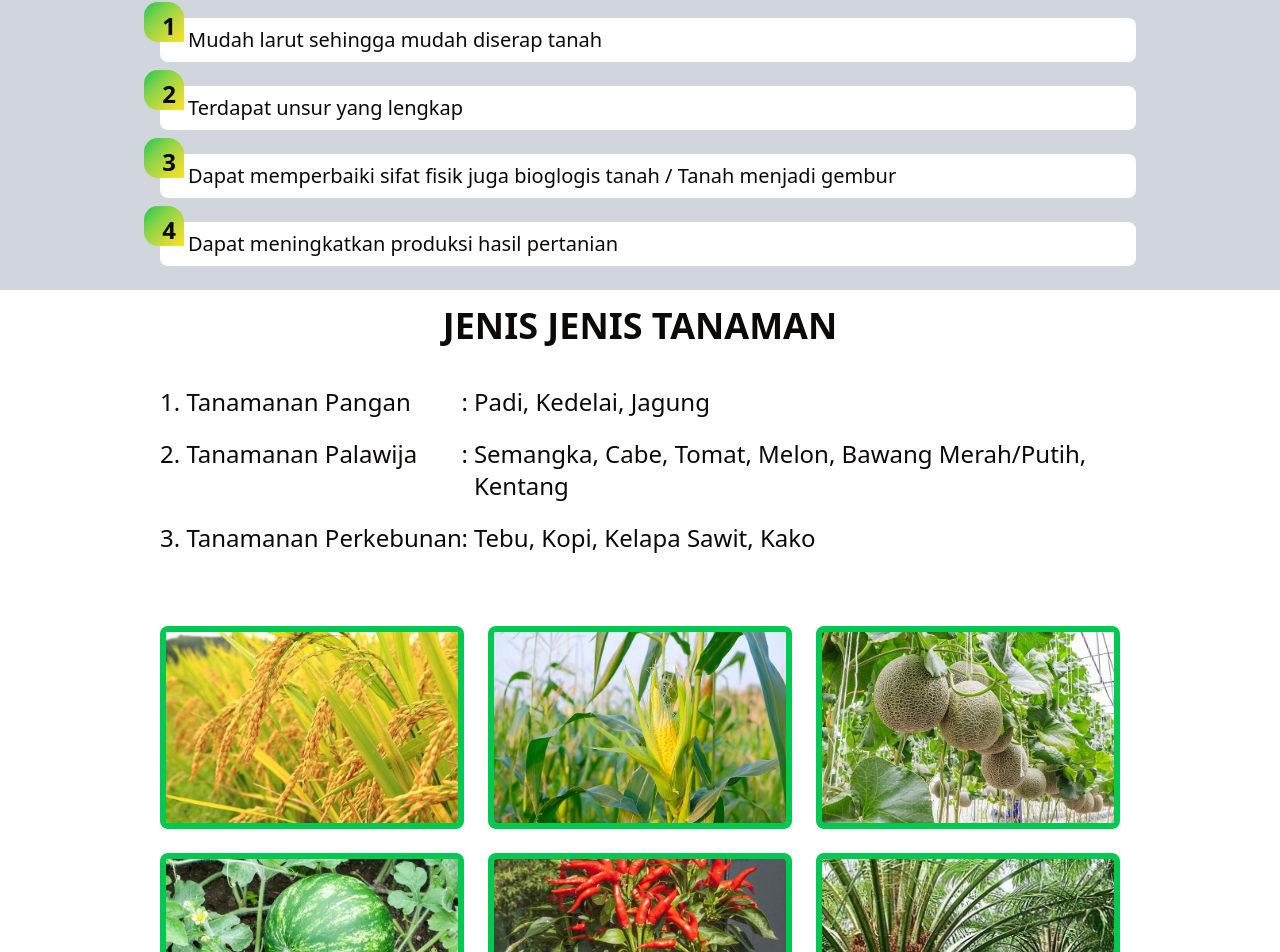
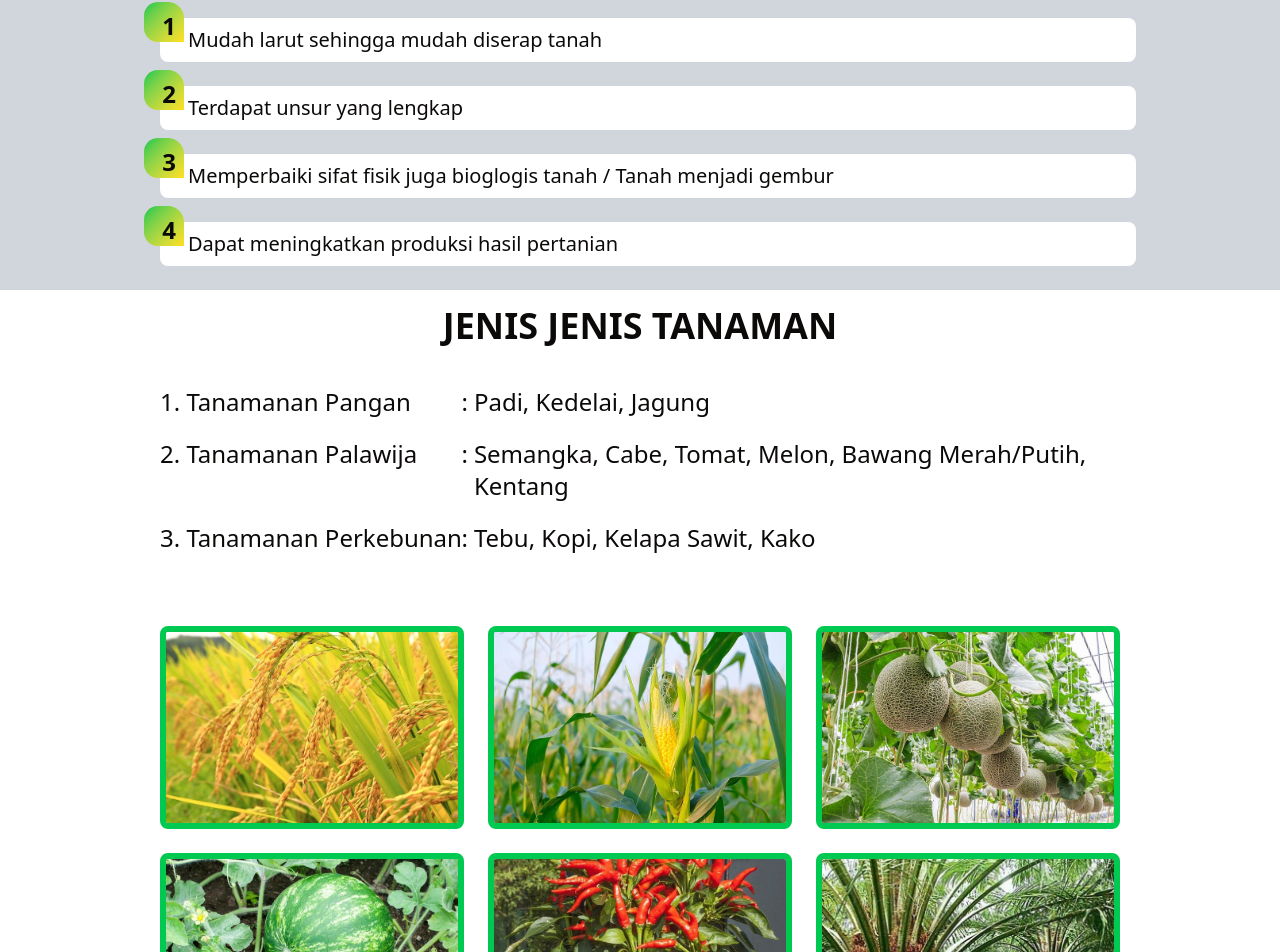
Before and after one commit to IrhamIzza/Jaya_Berseri_FrontEnd, a Vue app: page /product/article/1 in a window 1280 px wide. Shown: the part 924-1876 px from the top of the page. Built offline with nearby package versions, Linux system fonts and the light colour scheme; no server answers.

Commit message:
fix article

```diff
--- a/src/views/ArticleView.vue
+++ b/src/views/ArticleView.vue
@@ -42,7 +42,7 @@ watch(() => route.params.articleId, (New, old) => {
 })
 
 const keunggulan = [
-    'Mudah larut sehingga mudah diserap tanah', 'Terdapat unsur yang lengkap', 'Dapat memperbaiki sifat fisik juga bioglogis tanah / Tanah menjadi gembur', 'Dapat meningkatkan produksi hasil pertanian'
+    'Mudah larut sehingga mudah diserap tanah', 'Terdapat unsur yang lengkap', 'Memperbaiki sifat fisik juga bioglogis tanah / Tanah menjadi gembur', 'Dapat meningkatkan produksi hasil pertanian'
 ]
 const picture = [
     '/images/npk1.jpeg', '/images/npk2.jpeg', '/images/npk3.jpeg', '/images/npk4.jpeg', '/images/npk5.jpeg', '/images/npk6.jpeg'
```
